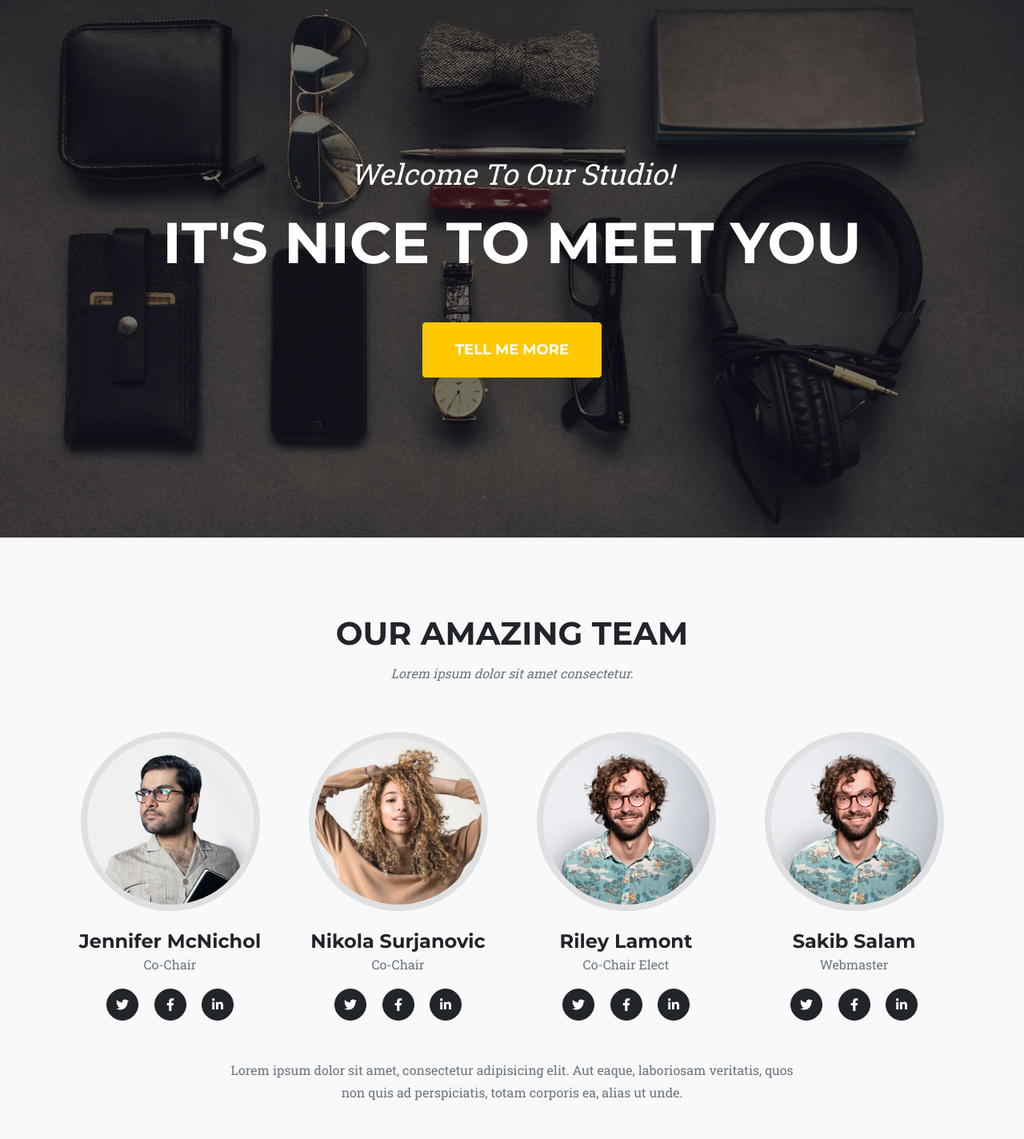
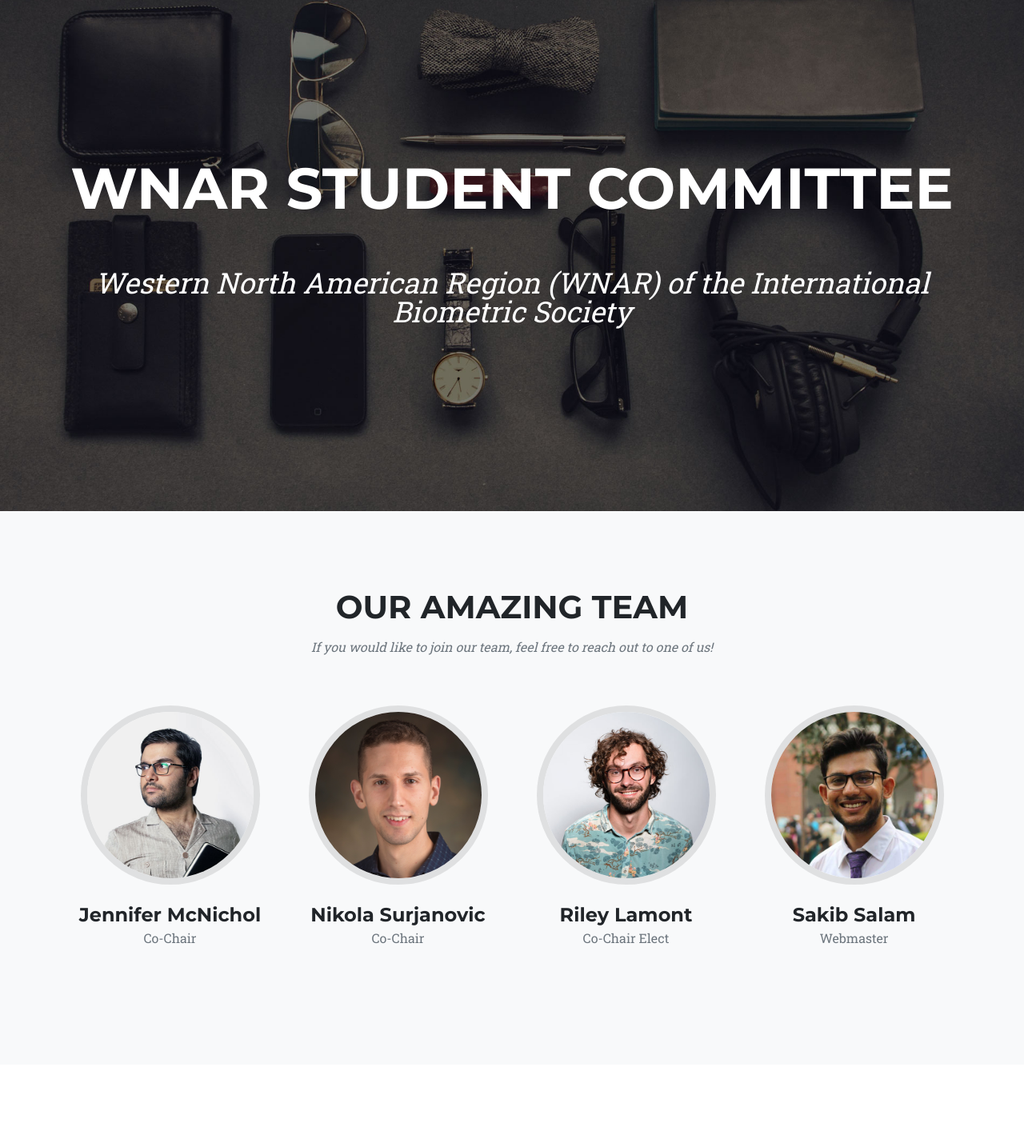
Before and after one commit to wnar-student/wnar-student.github.io, a plain HTML site: page index.html in a window 1280 px wide. Shown: the part 73-1497 px from the top of the page at 80% size. Drawn offline with nearby package versions, Linux system fonts and the light colour scheme.

Commit message:
Add two photos

```diff
--- a/index.html
+++ b/index.html
@@ -5,7 +5,7 @@
         <meta name="viewport" content="width=device-width, initial-scale=1, shrink-to-fit=no" />
         <meta name="description" content="" />
         <meta name="author" content="" />
-        <title>Agency - Start Bootstrap Theme</title>
+        <title>WNAR Student Committee</title>
         <!-- Favicon-->
         <link rel="icon" type="image/x-icon" href="assets/favicon.ico" />
         <!-- Font Awesome icons (free version)-->
@@ -39,9 +39,9 @@
         <!-- Masthead-->
         <header class="masthead">
             <div class="container">
-                <div class="masthead-subheading">Welcome To Our Studio!</div>
-                <div class="masthead-heading text-uppercase">It's Nice To Meet You</div>
-                <a class="btn btn-primary btn-xl text-uppercase" href="#services">Tell Me More</a>
+                <div class="masthead-heading text-uppercase">WNAR Student Committee</div>
+                <div class="masthead-subheading">Western North American Region (WNAR) of the International Biometric Society</div>
+                <!--<a class="btn btn-primary btn-xl text-uppercase" href="#services">Tell Me More</a>-->
             </div>
         </header>
 
@@ -50,7 +50,7 @@
             <div class="container">
                 <div class="text-center">
                     <h2 class="section-heading text-uppercase">Our Amazing Team</h2>
-                    <h3 class="section-subheading text-muted">Lorem ipsum dolor sit amet consectetur.</h3>
+                    <h3 class="section-subheading text-muted">If you would like to join our team, feel free to reach out to one of us!</h3>
                 </div>
                 <div class="row">
                     <div class="col-lg-3">
@@ -58,19 +58,19 @@
                             <img class="mx-auto rounded-circle" src="assets/img/team/1.jpg" alt="..." />
                             <h4>Jennifer McNichol</h4>
                             <p class="text-muted">Co-Chair</p>
-                            <a class="btn btn-dark btn-social mx-2" href="#!" aria-label="Parveen Anand Twitter Profile"><i class="fab fa-twitter"></i></a>
+                            <!--<a class="btn btn-dark btn-social mx-2" href="#!" aria-label="Parveen Anand Twitter Profile"><i class="fab fa-twitter"></i></a>
                             <a class="btn btn-dark btn-social mx-2" href="#!" aria-label="Parveen Anand Facebook Profile"><i class="fab fa-facebook-f"></i></a>
-                            <a class="btn btn-dark btn-social mx-2" href="#!" aria-label="Parveen Anand LinkedIn Profile"><i class="fab fa-linkedin-in"></i></a>
+                            <a class="btn btn-dark btn-social mx-2" href="#!" aria-label="Parveen Anand LinkedIn Profile"><i class="fab fa-linkedin-in"></i></a>-->
                         </div>
                     </div>
                     <div class="col-lg-3">
                         <div class="team-member">
-                            <img class="mx-auto rounded-circle" src="assets/img/team/2.jpg" alt="..." />
+                            <img class="mx-auto rounded-circle" src="assets/img/team/nikola500.png" alt="..." />
                             <h4>Nikola Surjanovic</h4>
                             <p class="text-muted">Co-Chair</p>
-                            <a class="btn btn-dark btn-social mx-2" href="#!" aria-label="Diana Petersen Twitter Profile"><i class="fab fa-twitter"></i></a>
+                            <!--<a class="btn btn-dark btn-social mx-2" href="#!" aria-label="Diana Petersen Twitter Profile"><i class="fab fa-twitter"></i></a>
                             <a class="btn btn-dark btn-social mx-2" href="#!" aria-label="Diana Petersen Facebook Profile"><i class="fab fa-facebook-f"></i></a>
-                            <a class="btn btn-dark btn-social mx-2" href="#!" aria-label="Diana Petersen LinkedIn Profile"><i class="fab fa-linkedin-in"></i></a>
+                            <a class="btn btn-dark btn-social mx-2" href="#!" aria-label="Diana Petersen LinkedIn Profile"><i class="fab fa-linkedin-in"></i></a>-->
                         </div>
                     </div>
                     <div class="col-lg-3">
@@ -78,25 +78,25 @@
                             <img class="mx-auto rounded-circle" src="assets/img/team/3.jpg" alt="..." />
                             <h4>Riley Lamont</h4>
                             <p class="text-muted">Co-Chair Elect</p>
-                            <a class="btn btn-dark btn-social mx-2" href="#!" aria-label="Larry Parker Twitter Profile"><i class="fab fa-twitter"></i></a>
+                            <!--<a class="btn btn-dark btn-social mx-2" href="#!" aria-label="Larry Parker Twitter Profile"><i class="fab fa-twitter"></i></a>
                             <a class="btn btn-dark btn-social mx-2" href="#!" aria-label="Larry Parker Facebook Profile"><i class="fab fa-facebook-f"></i></a>
-                            <a class="btn btn-dark btn-social mx-2" href="#!" aria-label="Larry Parker LinkedIn Profile"><i class="fab fa-linkedin-in"></i></a>
+                            <a class="btn btn-dark btn-social mx-2" href="#!" aria-label="Larry Parker LinkedIn Profile"><i class="fab fa-linkedin-in"></i></a>-->
                         </div>
                     </div>
                     <div class="col-lg-3">
                         <div class="team-member">
-                            <img class="mx-auto rounded-circle" src="assets/img/team/3.jpg" alt="..." />
+                            <img class="mx-auto rounded-circle" src="assets/img/team/sakib500.png" alt="..." />
                             <h4>Sakib Salam</h4>
                             <p class="text-muted">Webmaster</p>
-                            <a class="btn btn-dark btn-social mx-2" href="#!" aria-label="Larry Parker Twitter Profile"><i class="fab fa-twitter"></i></a>
+                            <!--<a class="btn btn-dark btn-social mx-2" href="#!" aria-label="Larry Parker Twitter Profile"><i class="fab fa-twitter"></i></a>
                             <a class="btn btn-dark btn-social mx-2" href="#!" aria-label="Larry Parker Facebook Profile"><i class="fab fa-facebook-f"></i></a>
-                            <a class="btn btn-dark btn-social mx-2" href="#!" aria-label="Larry Parker LinkedIn Profile"><i class="fab fa-linkedin-in"></i></a>
+                            <a class="btn btn-dark btn-social mx-2" href="#!" aria-label="Larry Parker LinkedIn Profile"><i class="fab fa-linkedin-in"></i></a>-->
                         </div>
                     </div>
                 </div>
-                <div class="row">
+                <!--<div class="row">
                     <div class="col-lg-8 mx-auto text-center"><p class="large text-muted">Lorem ipsum dolor sit amet, consectetur adipisicing elit. Aut eaque, laboriosam veritatis, quos non quis ad perspiciatis, totam corporis ea, alias ut unde.</p></div>
-                </div>
+                </div>-->
             </div>
         </section>
 
```
Also changed, not shown: assets/img/team/nikola500.png (added), assets/img/team/sakib500.png (added).
